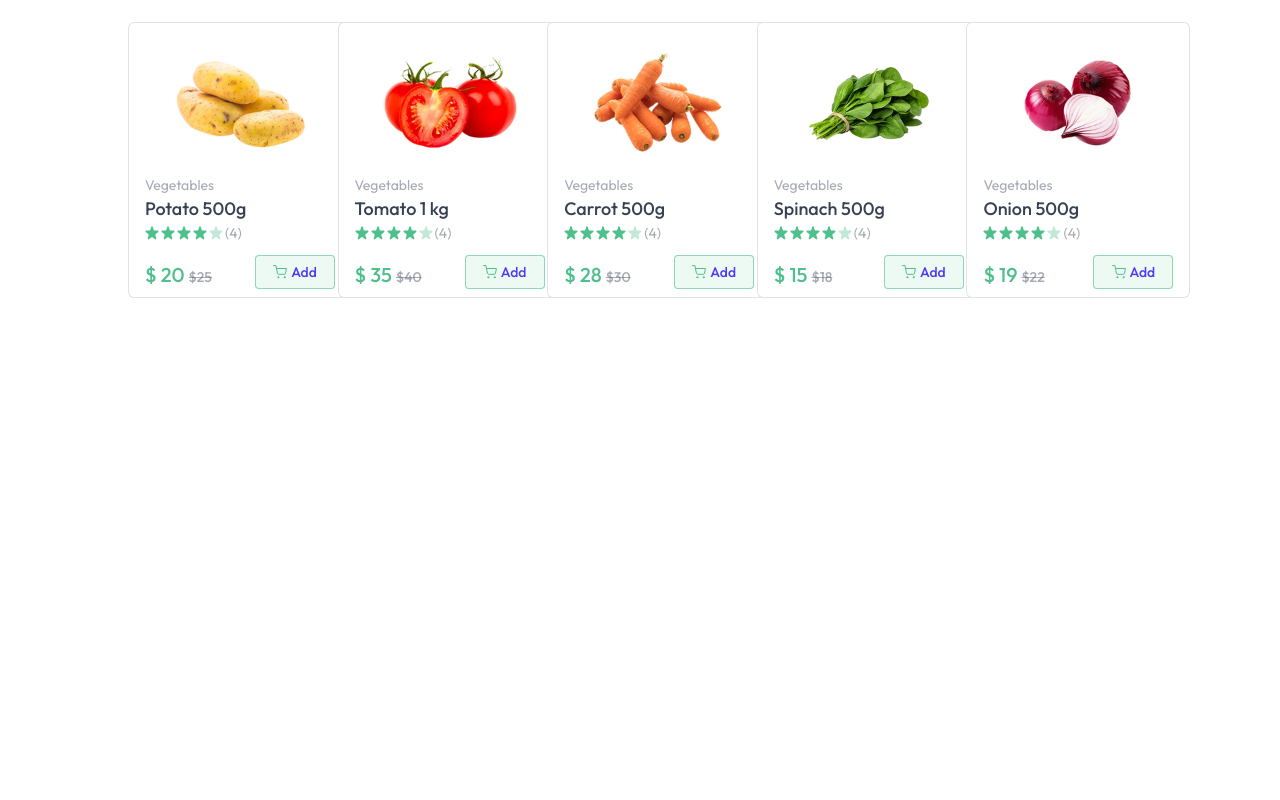
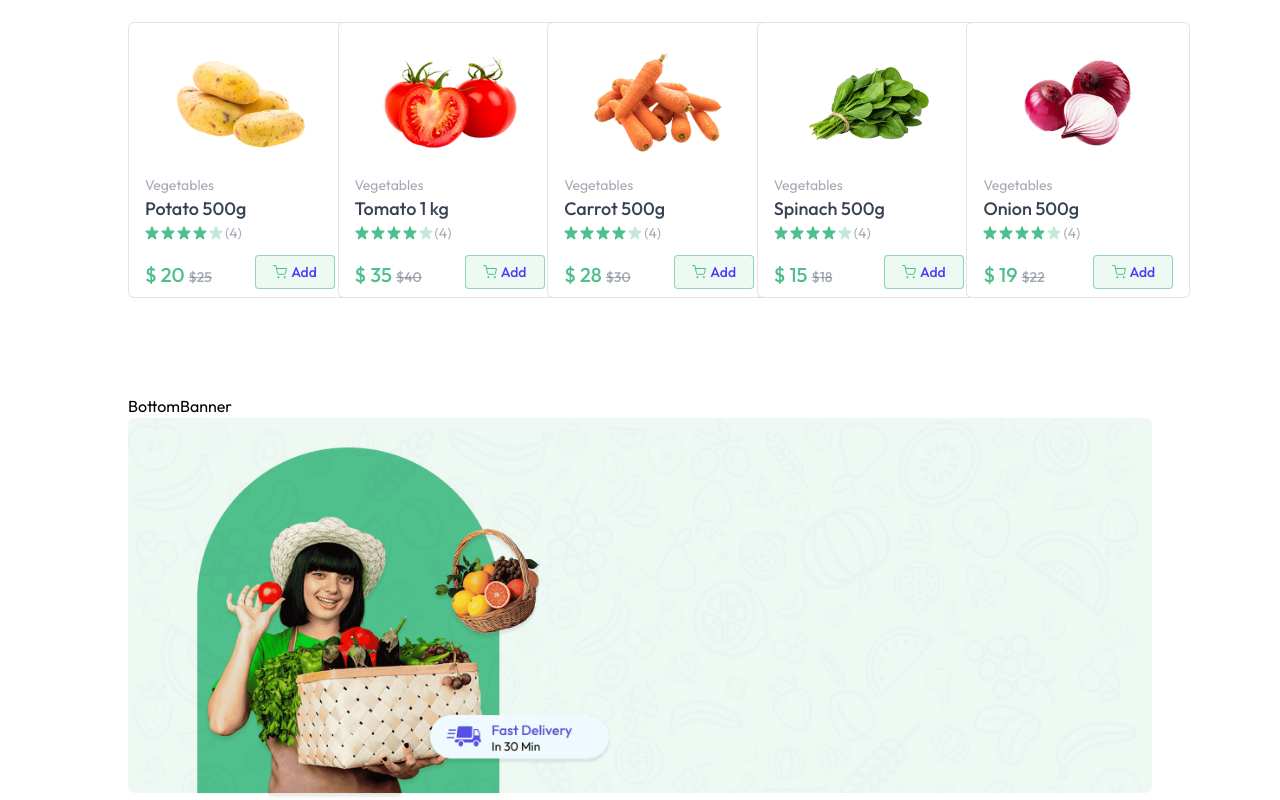
Before and after one commit to JulianaTonu/GreenShop, a React (Vite) app in the folder client/: page / in a window 1280 px wide. Shown: the part 866-1666 px from the top of the page. Before the commit the page ends 1180 px from the top, so only its background shows below. Built offline with nearby package versions, Linux system fonts and the light colour scheme.

Commit message:
bottomBanner

```diff
--- /dev/null
+++ b/client/src/components/BottomBanner.jsx
@@ -0,0 +1,15 @@
+import React from 'react';
+import { assets } from '../assets/assets';
+
+const BottomBanner = () => {
+    return (
+        <div className='relative mt-24'>
+            <h1>BottomBanner</h1>
+            <img src={assets.bottom_banner_image} alt="bannerImage" className='w-full hidden md:block' />
+
+            <img src={assets.bottom_banner_image_sm} alt="bannerImage" className='w-full  md:hidden' />
+        </div>
+    );
+};
+
+export default BottomBanner;
--- a/client/src/pages/Home.jsx
+++ b/client/src/pages/Home.jsx
@@ -2,6 +2,7 @@ import React from 'react'
 import MainBanner from '../components/MainBanner'
 import Categories from '../components/Categories'
 import BestSeller from '../components/BestSeller'
+import BottomBanner from '../components/BottomBanner'
 
 const Home = () => {
     return (
@@ -9,6 +10,7 @@ const Home = () => {
             <MainBanner/>
             <Categories/>
             <BestSeller/>
+            <BottomBanner/>
         </div>
     )
 }
```
